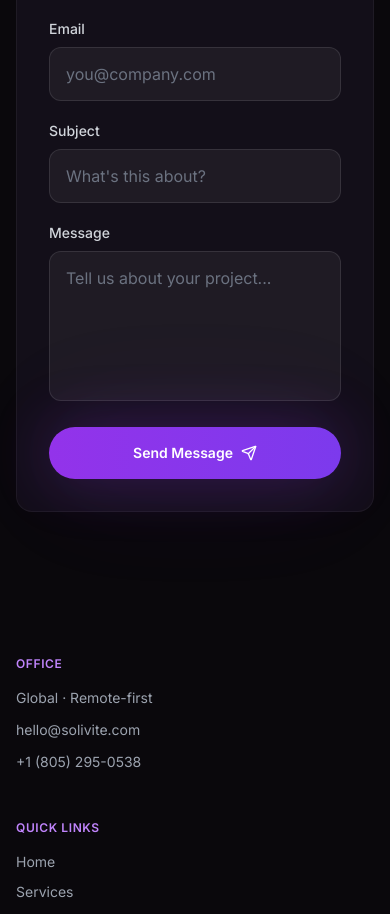
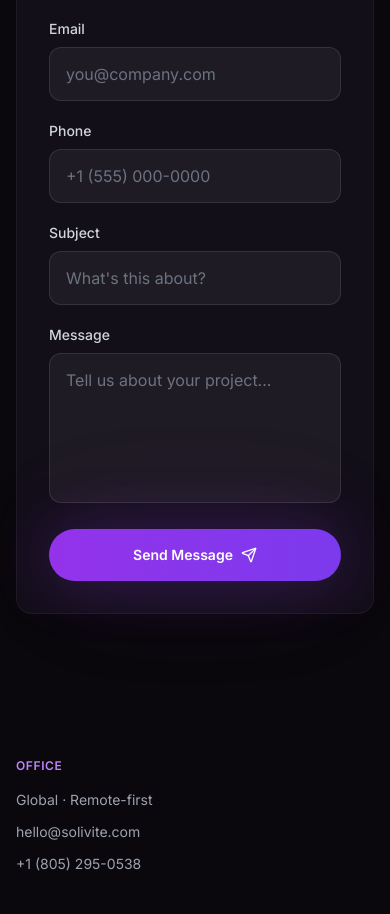
Before and after one commit to Solivite/company-portfolio-website, a Next.js app: page /contact in a window 390 px wide. Shown: the part 1238-2152 px from the top of the page. Built offline with nearby package versions, Linux system fonts and the light colour scheme.

Commit message:
feat: add phone field to contact form

```diff
--- a/app/api/contact/route.ts
+++ b/app/api/contact/route.ts
@@ -4,6 +4,7 @@ import { sendContactEmail } from "@/lib/email/send-contact";
 interface ContactPayload {
   name?: string;
   email?: string;
+  phone?: string;
   subject?: string;
   message?: string;
 }
@@ -13,10 +14,11 @@ export async function POST(request: Request) {
     const body = (await request.json()) as ContactPayload;
     const name = body.name?.trim();
     const email = body.email?.trim();
+    const phone = body.phone?.trim();
     const subject = body.subject?.trim();
     const message = body.message?.trim();
 
-    if (!name || !email || !subject || !message) {
+    if (!name || !email || !phone || !subject || !message) {
       return NextResponse.json(
         { error: "All fields are required." },
         { status: 400 }
@@ -38,7 +40,7 @@ export async function POST(request: Request) {
       );
     }
 
-    await sendContactEmail({ name, email, subject, message });
+    await sendContactEmail({ name, email, phone, subject, message });
 
     return NextResponse.json({
       success: true,
--- a/components/pages/ContactPage.tsx
+++ b/components/pages/ContactPage.tsx
@@ -13,6 +13,7 @@ export default function ContactPage() {
   const [formData, setFormData] = useState({
     name: "",
     email: "",
+    phone: "",
     subject: "",
     message: "",
   });
@@ -43,7 +44,7 @@ export default function ContactPage() {
 
       setStatus("success");
       setFeedback(data.message ?? "Thank you for your message!");
-      setFormData({ name: "", email: "", subject: "", message: "" });
+      setFormData({ name: "", email: "", phone: "", subject: "", message: "" });
     } catch {
       setStatus("error");
       setFeedback("Network error. Please check your connection and try again.");
@@ -184,6 +185,26 @@ export default function ContactPage() {
                     </div>
                   </div>
 
+                  <div className="grid grid-cols-1 gap-5 md:grid-cols-2">
+                    <div>
+                      <label
+                        htmlFor="phone"
+                        className="mb-2 block text-sm font-medium text-gray-300"
+                      >
+                        Phone
+                      </label>
+                      <input
+                        type="tel"
+                        id="phone"
+                        required
+                        value={formData.phone}
+                        onChange={(e) =>
+                          setFormData({ ...formData, phone: e.target.value })
+                        }
+                        className={inputClass}
+                        placeholder="+1 (555) 000-0000"
+                      />
+                    </div>
                     <div>
                       <label
                         htmlFor="subject"
@@ -202,6 +223,7 @@ export default function ContactPage() {
                         className={inputClass}
                         placeholder="What's this about?"
                       />
+                    </div>
                   </div>
 
                   <div>
--- a/lib/email/send-contact.ts
+++ b/lib/email/send-contact.ts
@@ -3,6 +3,7 @@ import { SITE } from "@/lib/constants";
 interface ContactEmailPayload {
   name: string;
   email: string;
+  phone: string;
   subject: string;
   message: string;
 }
@@ -30,6 +31,7 @@ export async function sendContactEmail(payload: ContactEmailPayload): Promise<vo
     text: [
       `Name: ${payload.name}`,
       `Email: ${payload.email}`,
+      `Phone: ${payload.phone}`,
       `Subject: ${payload.subject}`,
       "",
       payload.message,
@@ -38,6 +40,7 @@ export async function sendContactEmail(payload: ContactEmailPayload): Promise<vo
       <h2>New contact form submission</h2>
       <p><strong>Name:</strong> ${escapeHtml(payload.name)}</p>
       <p><strong>Email:</strong> ${escapeHtml(payload.email)}</p>
+      <p><strong>Phone:</strong> ${escapeHtml(payload.phone)}</p>
       <p><strong>Subject:</strong> ${escapeHtml(payload.subject)}</p>
       <hr />
       <p>${escapeHtml(payload.message).replace(/\n/g, "<br />")}</p>
```
Lines whose indentation alone changed are shown as unchanged.
